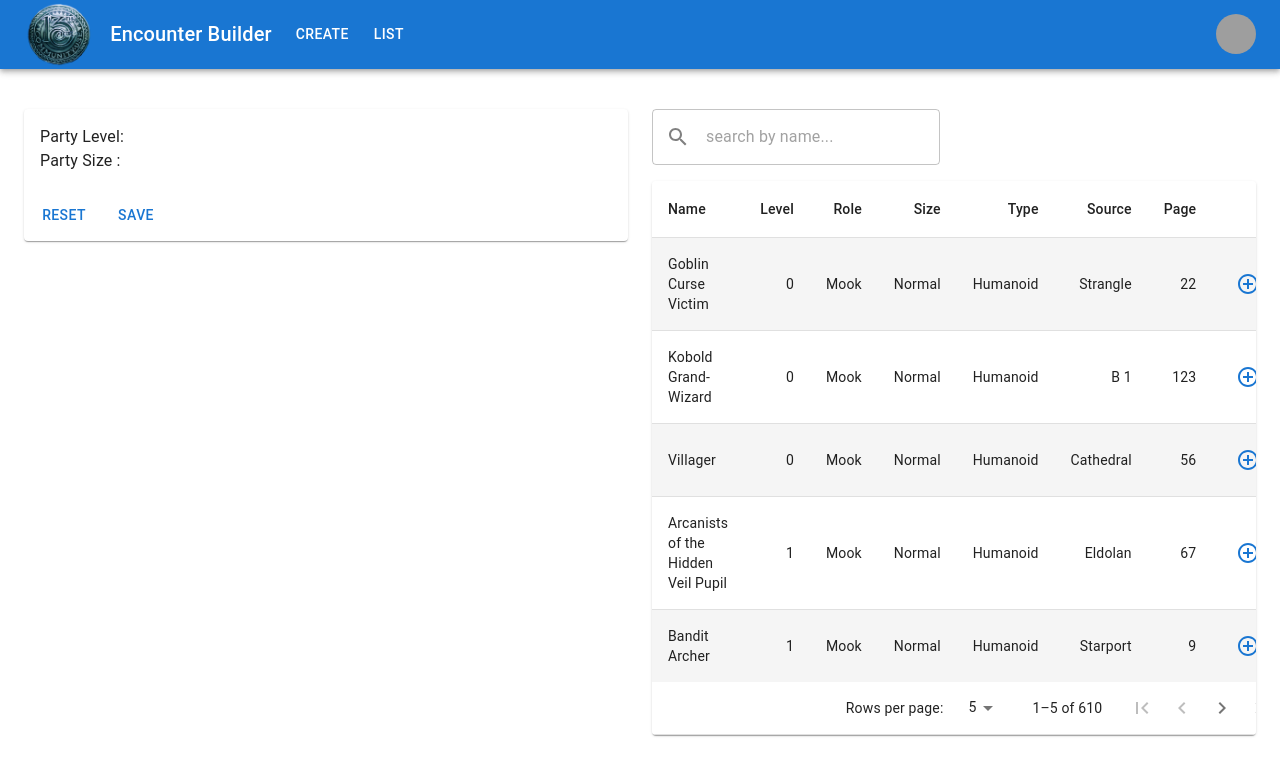
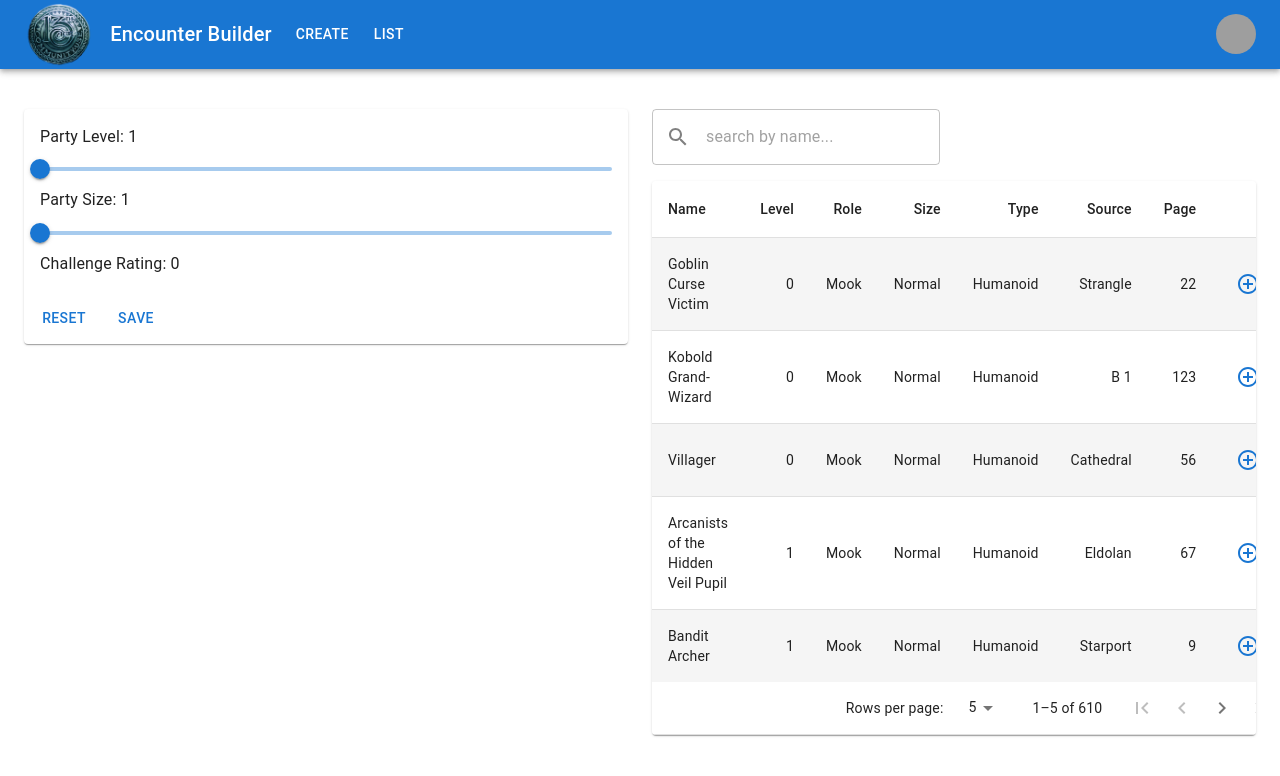
Before and after one commit to ryan396/encounter-builder-ui, a React (Create React App) app: page / in a window 1280 px wide. Shown: the top 776 px of the page. Built offline with nearby package versions, Linux system fonts and the light colour scheme; grey boxes are pictures that could not be loaded.

Commit message:
working on encounter CR

```diff
--- a/src/context/ChallengeRating.ts
+++ b/src/context/ChallengeRating.ts
@@ -52,32 +52,12 @@
     huge: 10,
   },
 ];
-const monsters = [
-  {
-    name: "Goblin Curse Victim",
-    size: "Normal",
-    level: 1,
-    role: "Mook",
-    type: "Humanoid",
-    source: "Strangle",
-    page: 22,
-    notes: "",
-    quantity: 0,
-  },
-  {
-    name: "Kobold Grand-Wizard",
-    size: "Normal",
-    level: 1,
-    role: "Mook",
-    type: "Humanoid",
-    source: "B 1",
-    page: 123,
-    notes: "",
-    quantity: 0,
-  },
-];
 
-const calculateChallengeRating = (encounter: Monster[], grouplevel: number) => {
+const calculateChallengeRating = (
+  encounter: Monster[],
+  grouplevel: number,
+  groupSize: number
+) => {
   let challengeRating = 0;
   encounter.map((monster) => {
     const levelDifference = monster.level - grouplevel;
@@ -88,15 +68,13 @@
       const challengeRatingRow = challengeRatingTable[index];
       const matchingSize = challengeRatingRow[monster.size.toLowerCase()];
       if (matchingSize && typeof matchingSize === "number") {
-        challengeRating += matchingSize;
+        challengeRating += matchingSize * monster.quantity;
       }
     } else {
       console.log("not found");
     }
   });
-  return challengeRating;
+  return challengeRating / groupSize;
 };
 
-console.log(calculateChallengeRating(monsters, 1));
-
 export { calculateChallengeRating };
--- a/src/layout/Layout.tsx
+++ b/src/layout/Layout.tsx
@@ -116,6 +116,7 @@
               <Link
                 style={{ textDecoration: "none", color: "white" }}
                 to={page.path}
+                key={page.path}
               >
                 <Button
                   key={page.name}
--- a/src/pages/EncounterCreation/EncounterCreation.tsx
+++ b/src/pages/EncounterCreation/EncounterCreation.tsx
@@ -7,8 +7,10 @@
   Typography,
   CardActions,
   Button,
+  Slider,
+  Input,
 } from "@mui/material";
-import { useState, useContext } from "react";
+import { useState, useContext, ChangeEventHandler } from "react";
 import MonsterTable from "./MonsterTable";
 import SearchIcon from "@mui/icons-material/Search";
 import { monsters } from "./Monsters";
@@ -18,11 +20,14 @@
 import MobileDrawer from "../../components/MobileDrawer";
 import MonsterTableCollapse from "./MonsterTableCollapse";
 import { AlertContext } from "../../context/AlertContext";
+import { calculateChallengeRating } from "../../context/ChallengeRating";
 
 const initialState = monsters;
 
 const EncounterCreation = () => {
   const [rows, setRows] = useState<Monster[]>(initialState);
+  const [partyLevel, setPartyLevel] = useState<number>(1);
+  const [partySize, setPartySize] = useState<number>(1);
   const { state, dispatch } = useContext(EncounterCreationContext);
   const { openAlert } = useContext(AlertContext);
 
@@ -37,6 +42,21 @@
     }
   };
 
+  const handlePartyLevelChange = (
+    event: Event,
+    newValue: number | number[]
+  ) => {
+    if (typeof newValue === "number") {
+      setPartyLevel(newValue);
+    }
+  };
+
+  const handlePartySizeChange = (event: Event, newValue: number | number[]) => {
+    if (typeof newValue === "number") {
+      setPartySize(newValue);
+    }
+  };
+
   return (
     <Grid
       container
@@ -47,8 +67,24 @@
       <Grid item lg={6} xs={12}>
         <Card sx={{ textAlign: "left", mb: 3 }}>
           <CardContent>
-            <Typography>Party Level:</Typography>
-            <Typography>Party Size :</Typography>
+            <Typography gutterBottom>Party Level: {partyLevel}</Typography>
+            <Slider
+              value={typeof partyLevel === "number" ? partyLevel : 0}
+              min={1}
+              max={9}
+              onChange={handlePartyLevelChange}
+            />
+            <Typography gutterBottom>Party Size: {partySize}</Typography>
+            <Slider
+              value={typeof partySize === "number" ? partySize : 0}
+              min={1}
+              max={12}
+              onChange={handlePartySizeChange}
+            />
+            <Typography>
+              Challenge Rating:{" "}
+              {calculateChallengeRating(state.encounter, partyLevel, partySize)}
+            </Typography>
           </CardContent>
           <CardActions>
             <Button
```
